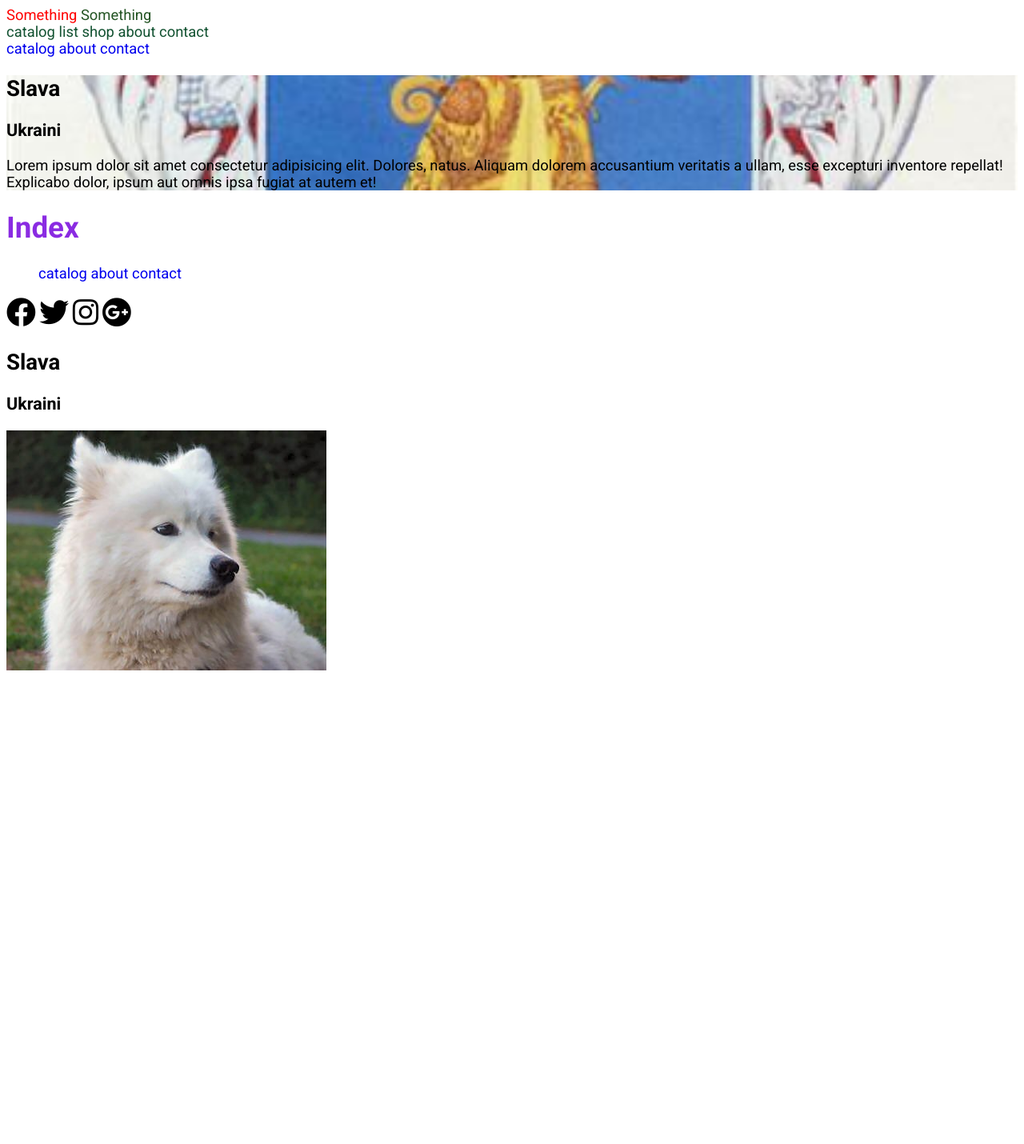
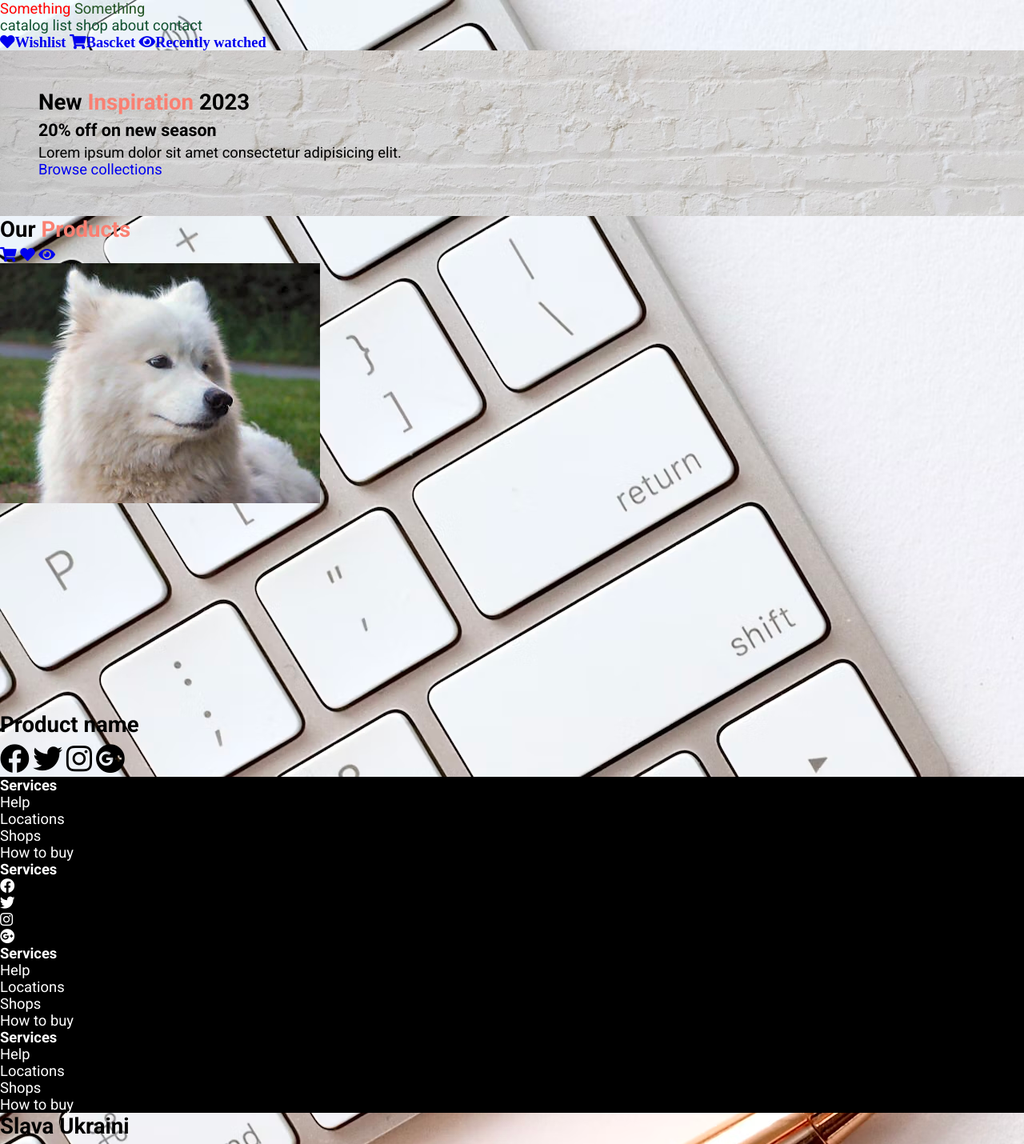
Before and after one commit to slavian333/html-g30, a plain HTML site: page index.html in a window 1280 px wide. Shown: the whole page at 80% size. Before the commit the page ends 850 px from the top, so only its background shows below. Drawn offline with Linux system fonts and the light colour scheme.

Commit message:
3rd class margin/padding

```diff
--- a/css/app.css
+++ b/css/app.css
@@ -11,16 +11,29 @@ html {
 body {
     /* font-family: Roboto; */
     font-size: 1.15rem;
+    /* margin: 0; */
+    /* overflow-x: hidden; */
+}
+
+* {
+    margin: 0;
+    padding: 0;
+    border: 0;
+    outline: 0;
+    text-decoration: none;
+    box-sizing: border-box;
 }
 
 /* navigation */
 
-html {
-    --anchor-color: #125231;
+a {
+    text-decoration: none;
 }
 
-a {
-    text-decoration: none;
+h1, h2, h3 {
+    font-weight: 600;
+    line-height: 1.2;
+    margin-bottom: .2em;
 }
 
 .page-header {
@@ -31,9 +44,6 @@ a {
     color: #235423;
 }
 
-.navbar {
-
-}
 
 .navbar a {
     color: var(--anchor-color);
@@ -47,10 +57,17 @@ a {
     color: blueviolet;
 }
 
+h2>span {
+    color: salmon;
+    font-weight: 600;
+}
+
 /* hero */
 
 .hero {
     background-color: #125231;
+    overflow-y: hidden;
+    width: 100%;
 }
 
 .hero h2 {
@@ -79,3 +96,95 @@ a {
 .bg-centre{
     background-position: center center !important;
 }
+
+/* pading */
+
+.py-0{
+    padding-top: 0;
+    padding-bottom: 0;
+}
+
+.py-1{
+    padding-top: 0.25rem;
+    padding-bottom: 0.25rem;
+}
+
+.py-2{
+    padding-top: 0.5rem;
+    padding-bottom: 0.5rem;
+}
+
+.py-3{
+    padding-top: 1rem;
+    padding-bottom: 1rem;
+}
+
+.py-4{
+    padding-top: 1.5rem;
+    padding-bottom: 1.5rem;
+}
+
+.py-5{
+    padding-top: 3rem;
+    padding-bottom: 3rem;
+}
+
+.px-0{
+    padding-left: 0;
+    padding-right: 0;
+}
+
+.px-1{
+    padding-left: 0.25rem;
+    padding-right: 0.25rem;
+}
+
+.px-2{
+    padding-left: 0.5rem;
+    padding-right: 0.5rem;
+}
+
+.px-3{
+    padding-left: 1rem;
+    padding-right: 1rem;
+}
+
+.px-4{
+    padding-left: 1.5rem;
+    padding-right: 1.5rem;
+}
+
+.px-5{
+    padding-left: 3rem;
+    padding-right: 3rem;
+}
+
+.align-left{
+    text-align: left;
+}
+
+/* .hero{
+    overflow-y: hidden;
+    width: 100%;
+} */
+
+.bg-dark{
+    background-color: black;
+}
+
+.text-white{
+    color: white;
+}
+
+.social-link{
+    color: white;
+}
+
+.product .image{
+    height: 35rem;
+    overflow: hidden;
+}
+
+.iamge img{
+    object-fit: cover;
+}
--- /dev/null
+++ b/css/contact.css
@@ -0,0 +1,18 @@
+/* body */
+
+html {
+    --anchor-color: #125231;
+}
+
+.contact-title{
+    color: aliceblue;
+}
+
+.nav-contact a{
+    color: aquamarine;
+
+}
+
+a {
+    text-decoration: none;
+}
--- a/index.html
+++ b/index.html
@@ -7,10 +7,10 @@
     <link rel="stylesheet" href="css/app.css">
     <link rel="stylesheet" href="https://cdnjs.cloudflare.com/ajax/libs/font-awesome/5.14.0/css/all.min.css">
 </head>
-<body>
+<body style="background: url(images/background_2.avif);">
 
     <header class="page-header">Something
-        <a href="" class="brand">Something</a>
+        <a href="#" class="brand">Something</a>
         <nav class="navbar">
             <a href="catalog.html">catalog</a>
             <a href="about.html">list</a>
@@ -20,42 +20,100 @@
         </nav>
 
         <div class="toolbar">
-            <a href="catalog.html">catalog</a>
-            <a href="about.html">about</a>
-            <a href="contact.html">contact</a>
+            <a href="catalog.html" class="fas fa-heart">Wishlist</a>
+            <a href="about.html" class="fas fa-shopping-cart">Bascket</a>
+            <a href="contact.html" class="fas fa-eye">Recently watched</a>
         </div>
 
 
     </header>
 
-    <section class="hero bg-hero bg-cover bg-centre" style="background: url(images/3.jpg);">
-        <div class="container"></div>
-        <h2>Slava</h2>
-        <h3>Ukraini</h3>
-        <p>Lorem ipsum dolor sit amet consectetur adipisicing elit. Dolores, natus. Aliquam dolorem accusantium veritatis a ullam, esse excepturi inventore repellat! Explicabo dolor, ipsum aut omnis ipsa fugiat at autem et!
-        </p>
+    <section id="hero" class="hero bg-hero bg-cover bg-centre" style="background: url(images/background_1.avif);">
+        <div class="container py-5 align-left px-5">
+            <h2>New <span>Inspiration </span> 2023</h2>
+            <h3>20% off on new season</h3>
+            <p>Lorem ipsum dolor sit amet consectetur adipisicing elit.</p>
+            <a href="#"> Browse collections</a>
+        </div>
     </section>
 
-    <h1 class="test">Index</h1>
-    <nav>
+    <section id="catalog" class="catalog">
+        <header class="header">
+            <h2>Our <span>Products</span></h2>
 
-        <ul class="list">
-            <a href="catalog.html">catalog</a>
-            <a href="about.html">about</a>
-            <a href="contact.html">contact</a>
-        </ul>
-    </nav>
+            <div class="product-continer">
+                <article class="product">
+
+                    <div class="icons">
+                        <a href="#" class="fas fa-shopping-cart"></a>
+                        <a href="#" class="fas fa-heart"></a>
+                        <a href="#" class="fas fa-eye"></a>
+                    </div>
+
+                    <div class="image">
+                        <img src="images/5.jpeg" alt="">
+                    </div>
+                </article>
+            </div>
+
+            <div class="product">
+                <h2>Product name</h2>
+            </div>
+
+        </header>
+    </section>
 
     <div class="footer-social">
-        <a href=""><i class="fab fa-facebook"></i></a>
-        <a href=""><i class="fab fa-twitter"></i></a>
-        <a href=""><i class="fab fa-instagram"></i></a>
-        <a href=""><i class="fab fa-google-plus"></i></a>
+        <a href="https://uk-ua.facebook.com/"><i class="fab fa-facebook"></i></a>
+        <a href="https://twitter.com/home?lang=ua"><i class="fab fa-twitter"></i></a>
+        <a href="https://www.instagram.com/"><i class="fab fa-instagram"></i></a>
+        <a href="https://www.google.com/"><i class="fab fa-google-plus"></i></a>
     </div>
 
-    <h2>Slava</h2>
-    <h3>Ukraini</h3>
+    <footer class="bg-dark text-white">
+        <div class="container">
+            <div>
+                <h4>Services</h4>
+                <ul class="link-unstyle">
+                    <li>Help</li>
+                    <li>Locations</li>
+                    <li>Shops</li>
+                    <li>How to buy</li>
+                </ul>
+            </div>
 
-    <img src="images/5.jpeg">
+            <div>
+                <h4>Services</h4>
+                <ul class="link-unstyle">
+                    <li><a href="https://uk-ua.facebook.com/" class="social-link"><i class="fab fa-facebook"></i></a></li>
+                    <li><a href="https://twitter.com/home?lang=ua" class="social-link"><i class="fab fa-twitter"></i></a></li>
+                    <li><a href="https://www.instagram.com/" class="social-link"><i class="fab fa-instagram"></i></a></li>
+                    <li><a href="https://www.google.com/" class="social-link"><i class="fab fa-google-plus"></i></a></li>
+                </ul>
+            </div>
+
+            <div>
+                <h4>Services</h4>
+                <ul class="link-unstyle">
+                    <li>Help</li>
+                    <li>Locations</li>
+                    <li>Shops</li>
+                    <li>How to buy</li>
+                </ul>
+            </div>
+
+            <div>
+                <h4>Services</h4>
+                <ul class="link-unstyle">
+                    <li>Help</li>
+                    <li>Locations</li>
+                    <li>Shops</li>
+                    <li>How to buy</li>
+                </ul>
+            </div>
+        </div>
+    </footer>
+
+    <h2>Slava Ukraini</h2>
 </body>
 </html>
```
Also changed, not shown: catalog.html (+1 -1 lines), contact.html (+7 -8 lines), images/background.avif (added), images/background_1.avif (added), images/background_2.avif (added), images/background_3.avif (added), images/background_4.avif (added).
